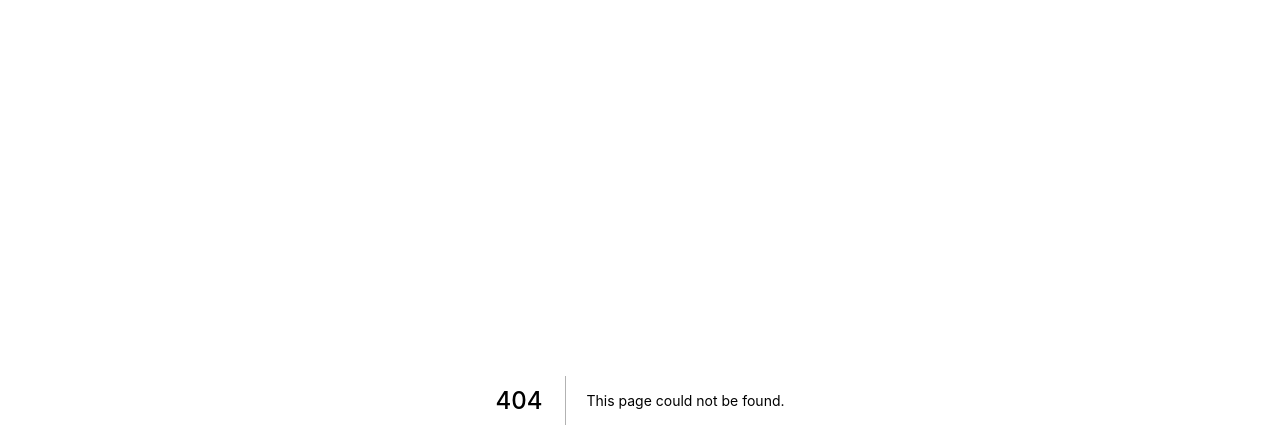
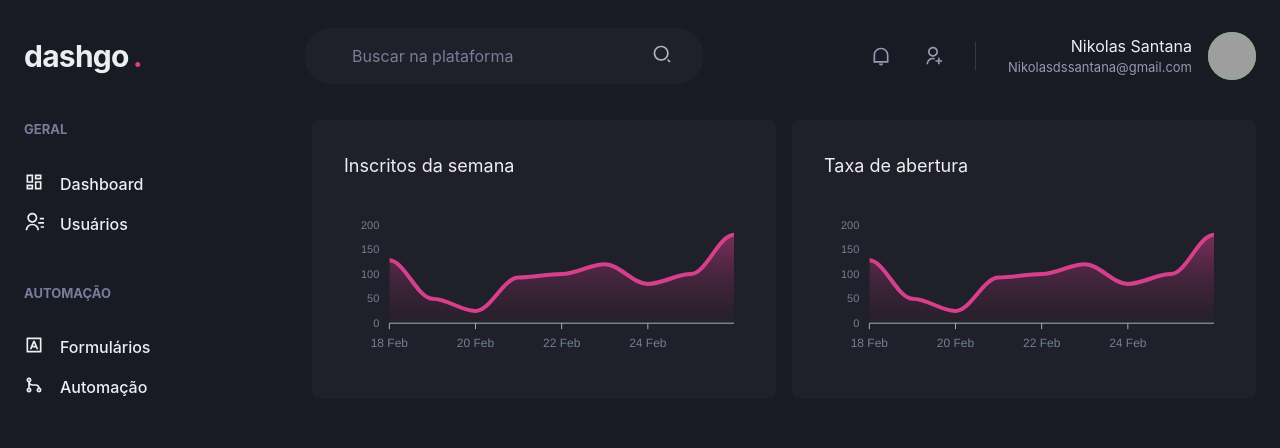
Before and after one commit to Nikaum-js/Ignite_DashGo, a Next.js app: page /dashboard in a window 1280 px wide. Before the commit this address had no page. Shown: the top 448 px of the page. Built offline with nearby package versions, Linux system fonts and the light colour scheme; grey boxes are pictures that could not be loaded.

Commit message:
creating sidebar, dashboard, graphics and header :hammer:

```diff
--- a/package.json
+++ b/package.json
@@ -12,10 +12,13 @@
     "@chakra-ui/react": "^1.8.1",
     "@emotion/react": "^11.7.1",
     "@emotion/styled": "^11.6.0",
+    "apexcharts": "^3.33.0",
     "framer-motion": "^6.2.3",
     "next": "12.0.9",
     "react": "17.0.2",
-    "react-dom": "17.0.2"
+    "react-apexcharts": "^1.3.9",
+    "react-dom": "17.0.2",
+    "react-icons": "^4.3.1"
   },
   "devDependencies": {
     "@types/node": "^17.0.13",
--- /dev/null
+++ b/src/components/Header.tsx
@@ -0,0 +1,85 @@
+import { Flex, Icon, Input, HStack, Text, Box, Avatar } from "@chakra-ui/react";
+
+import { RiSearch2Line, RiNotificationLine, RiUserAddLine } from 'react-icons/ri'
+
+export function Header() {
+  return (
+    <Flex
+      as="header"
+      w="100%"
+      maxWidth={1480}
+      h="20"
+      mx="auto"
+      mt="4"
+      px="6"
+      align="center"
+    >
+      <Text
+        fontSize="3xl"
+        fontWeight="bold"
+        letterSpacing="tight"
+        width="64"
+      >
+        dashgo
+        <Text as="span" ml="1" color="pink.500">.</Text>
+      </Text>
+
+      <Flex
+        as="label"
+        flex="1"
+        py="4"
+        px="8"
+        ml="6"
+        maxW={400}
+        alignSelf="center"
+        color="gray.200"
+        position="relative"
+        bg="gray.800"
+        borderRadius="full"
+      >
+        <Input
+          color="gray.50"
+          variant="unstyled"
+          px="4"
+          mr="4"
+          placeholder="Buscar na plataforma"
+          _placeholder={{
+            color: 'gray.400'
+          }}
+        />
+        <Icon as={RiSearch2Line} fontSize="20" />
+      </Flex>
+
+      <Flex
+        align="center"
+        ml="auto"
+      >
+        <HStack
+          spacing="8"
+          mx="8"
+          pr="8"
+          py="1"
+          color="gray.300"
+          borderRightWidth={1}
+          borderColor="gray.700"
+        >
+          <Icon as={RiNotificationLine} fontSize="20" />
+          <Icon as={RiUserAddLine} fontSize="20" />
+        </HStack>
+
+        <Flex align="center">
+          <Box mr="4" textAlign="right">
+            <Text>Nikolas Santana</Text>
+            <Text color="gray.300" fontSize="small">
+              Nikolasdssantana@gmail.com
+            </Text>
+          </Box>
+
+          <Avatar size="md" name="Nikolas Santana" src="https://github.com/Nikolas-as.png">
+
+          </Avatar>
+        </Flex>
+      </Flex>
+    </Flex>
+  );
+}
--- /dev/null
+++ b/src/components/Sidebar.tsx
@@ -0,0 +1,41 @@
+import { Box, Icon, Link, Stack, Text } from "@chakra-ui/react";
+
+import { RiDashboardLine, RiContactsLine, RiInputMethodLine, RiGitMergeLine } from 'react-icons/ri'
+
+export function Sidebar() {
+  return (
+    <Box as="aside" w="64" mr="8">
+      <Stack spacing="12" align="flex-start">
+        <Box>
+          <Text fontWeight="bold" color="gray.400" fontSize="small">GERAL</Text>
+
+          <Stack spacing="4" mt="8" align="stretch">
+            <Link display="flex" align="center">
+              <Icon as={RiDashboardLine} fontSize="20" />
+              <Text ml="4" fontWeight="medium"> Dashboard</Text>
+            </Link>
+            <Link display="flex" align="center">
+              <Icon as={RiContactsLine} fontSize="20" />
+              <Text ml="4" fontWeight="medium"> Usuários</Text>
+            </Link>
+          </Stack>
+        </Box>
+
+        <Box>
+          <Text fontWeight="bold" color="gray.400" fontSize="small">AUTOMAÇÃO</Text>
+
+          <Stack spacing="4" mt="8" align="stretch">
+            <Link display="flex" align="center">
+              <Icon as={RiInputMethodLine} fontSize="20" />
+              <Text ml="4" fontWeight="medium"> Formulários</Text>
+            </Link>
+            <Link display="flex" align="center">
+              <Icon as={RiGitMergeLine} fontSize="20" />
+              <Text ml="4" fontWeight="medium"> Automação</Text>
+            </Link>
+          </Stack>
+        </Box>
+      </Stack>
+    </Box>
+  );
+}
--- /dev/null
+++ b/src/pages/_documents.tsx
@@ -0,0 +1,20 @@
+import Document, { Html, Main, NextScript } from "next/document";
+import Head from "next/head";
+
+export default class MyDocument extends Document {
+  render() {
+    return (
+      <Html>
+        <Head>
+          <link rel="preconnect" href="https://fonts.googleapis.com" />
+          <link href="https://fonts.googleapis.com/css2?family=Inter:wght@400;500;700&family=Roboto:wght@400;700;900&display=swap" rel="stylesheet" />
+          <title>DashGo</title>
+        </Head>
+        <body>
+          <Main />
+          <NextScript />
+        </body>
+      </Html>
+    );
+  }
+}
--- /dev/null
+++ b/src/pages/dashboard.tsx
@@ -0,0 +1,108 @@
+import { Box, Flex, SimpleGrid, Text, theme } from "@chakra-ui/react";
+import dynamic from 'next/dynamic';
+import { Header } from "../components/Header";
+import { Sidebar } from "../components/Sidebar";
+import { ApexOptions } from 'apexcharts'
+
+const Chart = dynamic(() => import ('react-apexcharts'), {
+  ssr: false,
+})
+
+const options: ApexOptions = {
+  chart: {
+    toolbar: {
+      show: false,
+    },
+    zoom: {
+      enabled: false,
+    },
+    foreColor: theme.colors.gray[500]
+  },
+  grid: {
+    show: false
+  },
+  dataLabels: {
+    enabled: false,
+  },
+  tooltip: {
+    enabled: false,
+  },
+  xaxis: {
+    type: 'datetime',
+    axisBorder: {
+      color: theme.colors.gray[400]
+    },
+    axisTicks: {
+      color: theme.colors.gray[400]
+    },
+    categories: [
+      '2022-02-18T00:00:00.000Z',
+      '2022-02-19T00:00:00.000Z',
+      '2022-02-20T00:00:00.000Z',
+      '2022-02-21T00:00:00.000Z',
+      '2022-02-22T00:00:00.000Z',
+      '2022-02-23T00:00:00.000Z',
+      '2022-02-24T00:00:00.000Z',
+      '2022-02-25T00:00:00.000Z',
+      '2022-02-26T00:00:00.000Z',
+    ],
+  },
+  fill: {
+    opacity: 0.3,
+    type: 'gradient',
+    gradient: {
+      shade: 'dark',
+      opacityFrom: 0.7,
+      opacityTo: 0.3,
+    }
+  },
+  theme: {
+    monochrome: {
+      enabled: true,
+      color: theme.colors.pink[500],
+      shadeTo: 'light',
+      shadeIntensity: 0.65
+    }
+  },
+}
+
+const series = [
+  {
+    name: 'series1',
+    data: [128, 50, 25, 93, 100, 120, 80, 100, 180]
+  }
+]
+
+export default function Dashboard() {
+  return (
+    <Flex direction="column" h="100vh">
+      <Header />
+
+      <Flex w="100%" my="6" maxWidth={1480} mx="auto" px="6">
+        <Sidebar />
+
+        <SimpleGrid flex="1" gap="4" minChildWidth="320px" align="flex-start">
+          <Box
+            p="8"
+            bg="gray.800"
+            pb="4"
+            borderRadius={8}
+          >
+            <Text fontSize="lg" mb="4">Inscritos da semana</Text>
+            <Chart options={options} series={series} type="area" height="160" />
+          </Box>
+
+          <Box
+            p="8"
+            bg="gray.800"
+            pb="4"
+            borderRadius={8}
+          >
+            <Text fontSize="lg" mb="4">Taxa de abertura</Text>
+            <Chart options={options} series={series} type="area" height="160" />
+          </Box>
+        </SimpleGrid>
+      </Flex>
+    </Flex>
+  );
+}
--- a/src/styles/theme.ts
+++ b/src/styles/theme.ts
@@ -15,6 +15,10 @@ export const theme = extendTheme({
       "50": "#EEEEF2",
     },
   },
+  fonts: {
+    heading: "Inter",
+    body: "Inter",
+  },
   styles: {
     global: {
       body: {
```
Also changed, not shown: src/components/Form/Input.tsx (added, +28 -0 lines), src/pages/index.tsx (+47 -1 lines), 1 other file (tests, documents, lock files or other folders).
